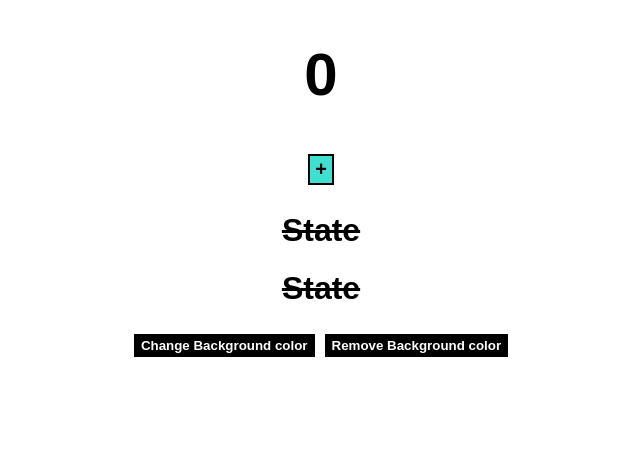
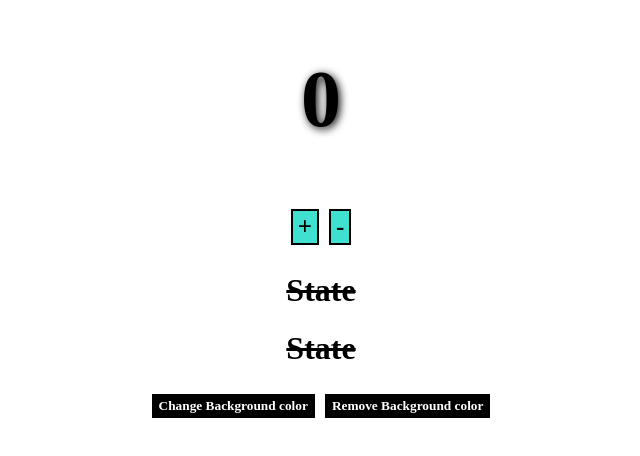
Before and after one commit to AbhishekKumar2233/React-sheet2, a React (Create React App) app: page / in a window 1280 px wide. Shown: the top 456 px of the page, without its empty margins (319-959 px from the left). Built offline with nearby package versions, Linux system fonts and the light colour scheme.

Commit message:
increase and decrease value

```diff
--- a/src/Hook1.js
+++ b/src/Hook1.js
@@ -4,6 +4,7 @@ import "./styles.css";
 
 function Hook1() {
   const [count, setCount] = useState(0);
+
   //const[initialvalue,function]
   //o value is stored in count
   //setCount is a function
@@ -14,16 +15,18 @@ function Hook1() {
   // const [red,green,blue,blur] = [9,132,227,1];
   // console.log(red,);
   // console.log(red,green);
-
   function increase() {
     setCount(count + 1);
   }
-
+  function decrease() {
+    setCount(count - 1);
+  }
   //using return not render
   return (
     <div className="container">
       <h1>{count}</h1>
       <button onClick={increase}>+</button>
+      <button onClick={decrease}>-</button>
     </div>
   );
 }
--- a/src/styles.css
+++ b/src/styles.css
@@ -1,5 +1,5 @@
 * {
-  font-family: Arial, Helvetica, sans-serif;
+  font-family: "Bai Jamjuree";
   text-align: center;
 }
 button {
@@ -11,10 +11,14 @@ button {
   background-color: #000;
 }
 .container {
-  font-size: 30px;
+  font-size: 40px;
+}
+.container h1 {
+  text-shadow: 2px 2px 8px #000;
 }
 .container button {
-  font-size: 20px;
+  font-size: 25px;
+  font-weight: bolder;
   background-color: turquoise;
   color: #000;
 }
```
